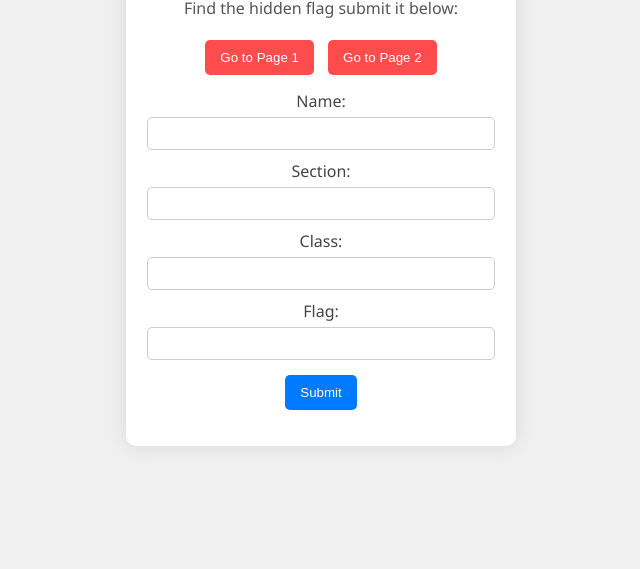
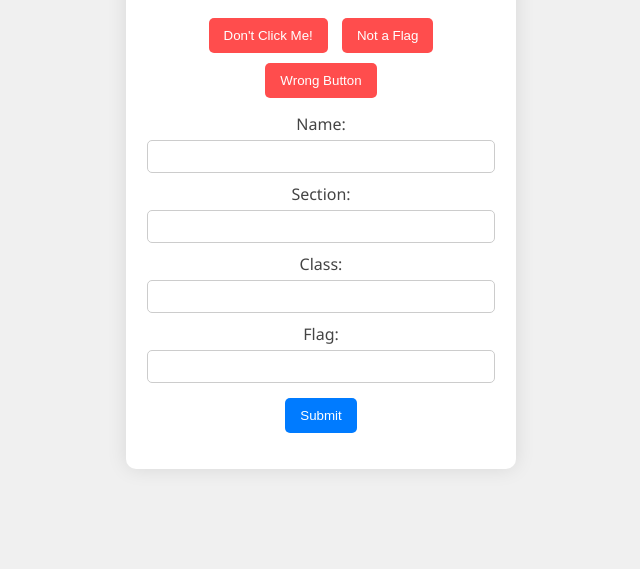
Before and after one commit to Jenithz/CTF, a plain HTML site: page index.html in a window 1280 px wide. Shown: the part 231-800 px from the top of the page, without its empty margins (319-959 px from the left). Drawn offline with Linux system fonts and the light colour scheme.

Commit message:
Update index.html

```diff
--- a/index.html
+++ b/index.html
@@ -11,8 +11,9 @@
         <h1>CTF Challenge</h1>
         <p>Find the hidden flag  submit it below:</p>
         <div class="distractions">
-            <button onclick="navigateToPage('page1.html')">Go to Page 1</button>
-            <button onclick="navigateToPage('page2.html')">Go to Page 2</button>
+            <button onclick="alert('Try harder!')">Don't Click Me!</button>
+            <button onclick="alert('This is not the flag!')">Not a Flag</button>
+            <button onclick="alert('Wrong button!')">Wrong Button</button>
         </div>
         <form id="ctf-form">
             <label for="name">Name:</label>
```
